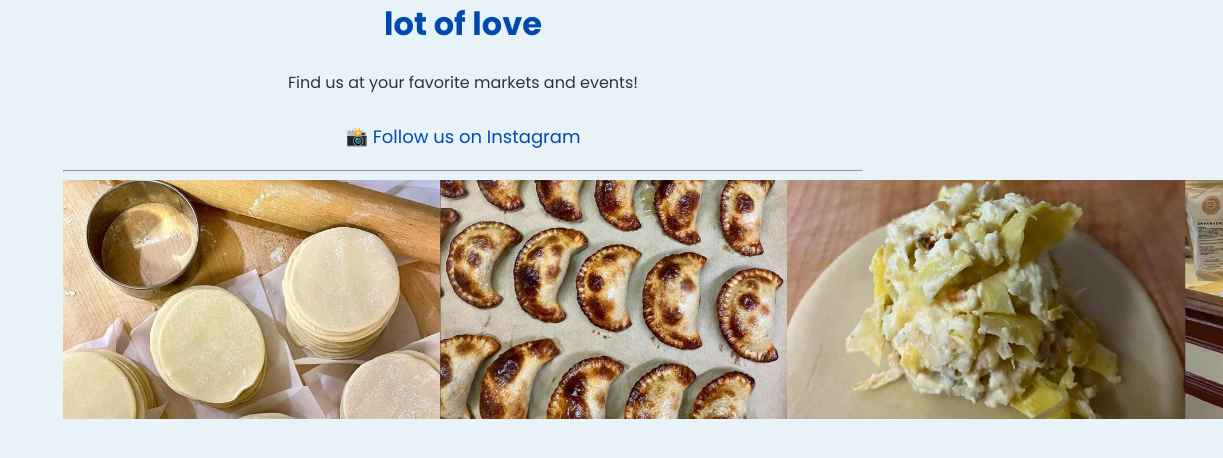
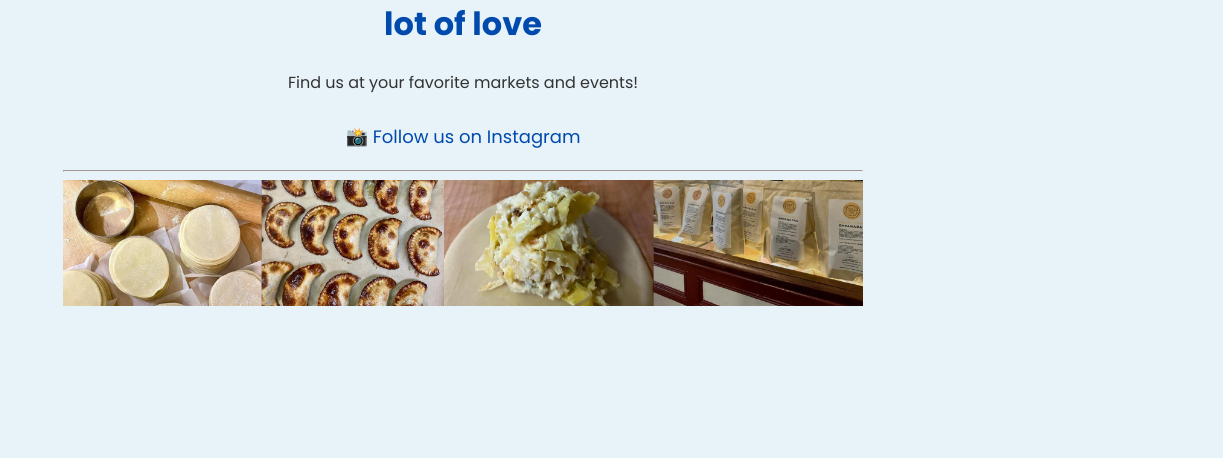
Before and after one commit to tinchogurman/flask-empanadas, a Flask app: page / in a window 1520 px wide; the page is wider, and only the part inside the window is pictured. Shown: the part 275-733 px from the top of that part, without its empty margins (297-1520 px from the left). Run offline with Flask 3, Linux system fonts and the light colour scheme.

Commit message:
cambios en el home

```diff
--- a/static/style.css
+++ b/static/style.css
@@ -218,18 +218,18 @@ canvas {
 }
 
 .banner-container {
-    width: 100vw; /* usa todo el ancho de la ventana */
+    width: 100%;
+    overflow: hidden;
     display: flex;
     justify-content: center;
-    overflow: hidden;
-    margin: 0 auto;
+    padding: 0;
+    margin: 0;
 }
 
 .home-banner {
     width: 100%;
-    max-width: 100vw;
     height: auto;
     object-fit: cover;
     display: block;
-    margin: 0 auto;
+    max-width: 100%;
 }
--- a/templates/home.html
+++ b/templates/home.html
@@ -12,7 +12,7 @@
     <hr class="decorative-line">
 
     <div class="banner-container">
-    <img src="{{ url_for('static', filename='images/home/combined_banner_clear.jpg') }}" alt="Banner" class="home-banner">
+    <img src="{{ url_for('static', filename='images/home/combined_banner_clear.jpg') }}" class="home-banner" alt="Banner">
 </div>
 </div>
 
```
